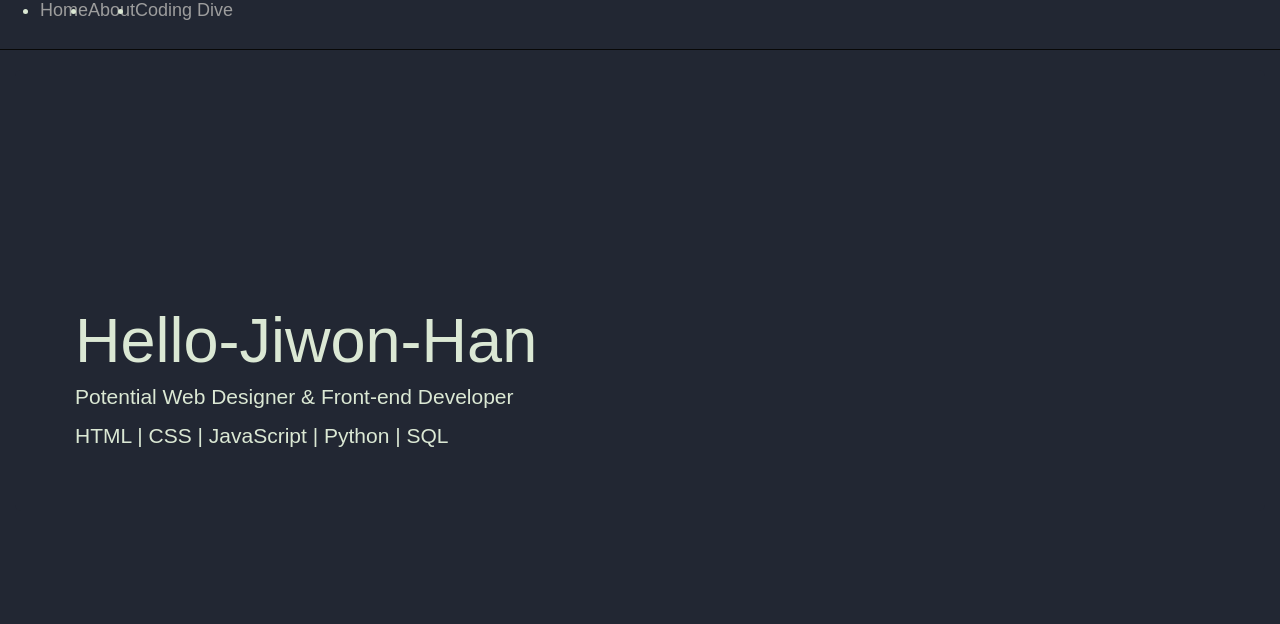
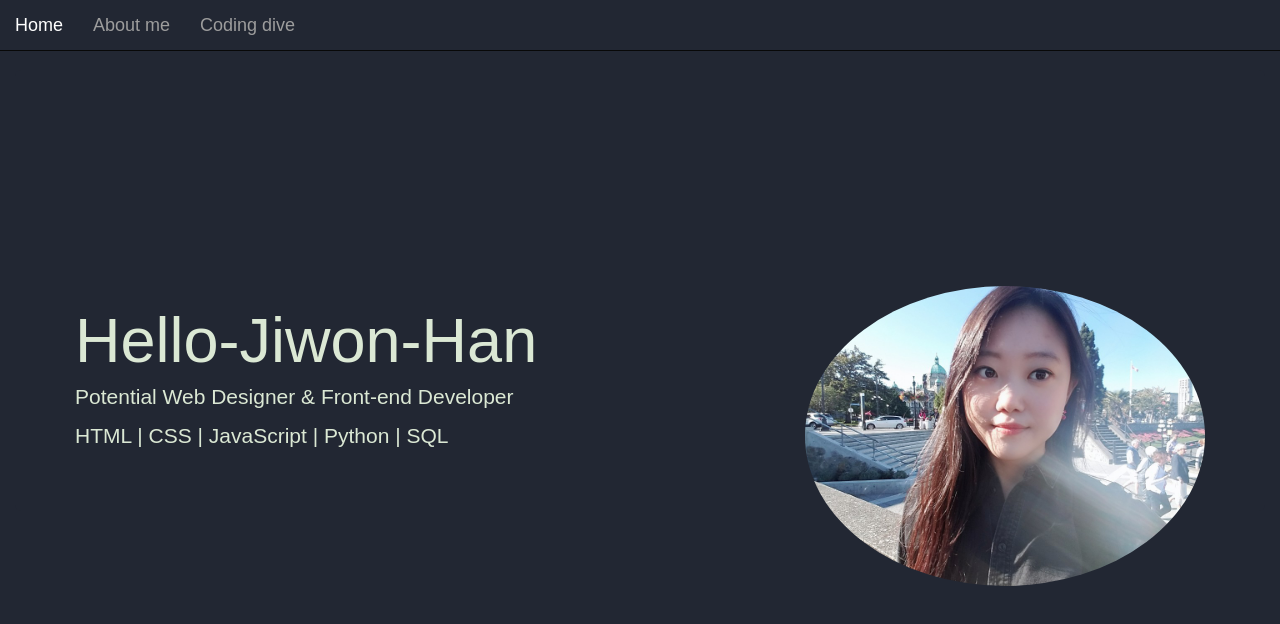
Before and after one commit to jiwon-seattle/Jiwon-Han-s-profile, a plain HTML site: page Jiwon-Han-intro(path).html in a window 1280 px wide. Shown: the top 624 px of the page. Drawn offline with Linux system fonts and the light colour scheme.

Commit message:
style completed

```diff
--- a/Jiwon-Han-intro(path).html
+++ b/Jiwon-Han-intro(path).html
@@ -2,27 +2,31 @@
 <html lang="en" dir="ltr">
  <head>
     <link href="css/bootstrap.css" rel="stylesheet" type="text/css">
-    <link href="css/styles.css" rel="stylesheet" type="text/css">
+    <link href="css/styles.css" rel="stylesheet" type="text/css" media="all">
     <title></title>
   </head>
-  <body data-spy="scroll" data-target=".navbar" data-offset="50">
+  <body>
+
+    <nav class="navbar navbar-inverse navbar-fixed-top">
+      <div calss="container-fluid">
+        <div class="navbar-header">
+          <a class="navbar-brand" a href="#section">Home</a>
+        </div>
+        <ul class="nav navbar-nav">
+          <li><a href="#section1">About me</a></li>
+          <li><a href="#section2">Coding dive</a></li>
+      </ul>
+    </div>
+  </nav>
 
 
-      <nav class="navbar navbar-inverse navbar-fixed-top">
-        <div "container-fluid">
-        <ul class="navbar-nav">
-          <li class="nav-item">
-            <a class="nav-link" href="#section">Home</a>
-          </li>
-          <li class="nav-item">
-            <a class="nav-link" href="#section1">About</a>
-          </li>
-          <li class="nav-item">
-            <a class="nav-link" href="#section2">Coding Dive</a>
-          </li>
-        </ul>
-      </nav>
-    </div>
+
+
+
+
+
+
+
 
     <div id="section" class="container-fluid" style="padding-top:70px;padding-bottom:700px;">
       <div class="jumbotron">
@@ -35,6 +39,8 @@
         <br>
         <br>
         <br>
+
+        <div style="float: right"><img src="img/jiwon.jpg" class="img-circle" alt="jiwon" width="400px" height="300px"></div>
 
         <h1>Hello-Jiwon-Han</h1>
 
@@ -86,6 +92,9 @@
           <li>Las Vegas</li>
         </ul>
 
+
+
+
         <p>2018 goal: hiking many mountains and trails around Seattle.</p>
         <ul>
           <li>Rattle Snake Ridge</li>
--- a/css/styles.css
+++ b/css/styles.css
@@ -1,10 +1,13 @@
+
+
+
 .jumbotron {
   background-color: #222733;
   flex:initial;
 }
 
 .navbar {
-  background-color: transparent;
+  background-color: #222733;
 }
 
 .container {
@@ -18,3 +21,13 @@ body {
   align-items: center;
   color: #DBE8D4;
 }
+
+.navbar-header {
+
+  left: 40%;
+}
+
+.nav.navbar-nav{
+
+  left: 45%;
+}
```
Also changed, not shown: img/jiwon.jpg (added), img/jiwon2.jpg (added), img/jiwon3.jpg (added), img/mailbox.jpg (added), 8 other files.
